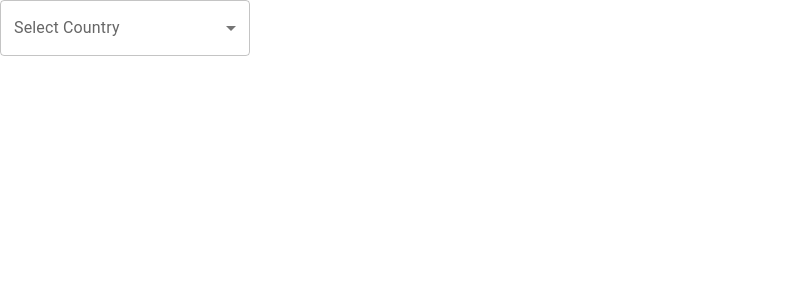
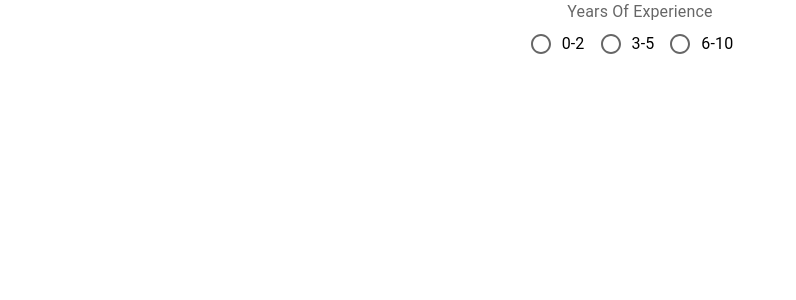
Before and after one commit to abhilashsethi/react-mui-demo, a React (Create React App) app: page / in a window 1280 px wide. Shown: the top 300 px of the page, without its empty margins (0-796 px from the left). Built offline with nearby package versions, Linux system fonts and the light colour scheme.

Commit message:
muiRadioButton

```diff
--- a/src/App.tsx
+++ b/src/App.tsx
@@ -3,6 +3,7 @@ import MuiButtons from "./components/MuiButtons";
 import MuiTypography from "./components/MuiTypography";
 import MuiTextField from "./components/MuiTextField";
 import MuiSelect from "./components/MuiSelect";
+import MuiRadioButton from "./components/MuiRadioButton";
 
 function App() {
 	return (
@@ -10,7 +11,8 @@ function App() {
 			{/* <MuiTypography /> */}
 			{/* <MuiButtons /> */}
 			{/* <MuiTextField /> */}
-			<MuiSelect />
+			{/* <MuiSelect /> */}
+			<MuiRadioButton />
 		</div>
 	);
 }
--- /dev/null
+++ b/src/components/MuiRadioButton.tsx
@@ -0,0 +1,39 @@
+import React, { useState } from "react";
+import {
+	Box,
+	FormControl,
+	FormLabel,
+	RadioGroup,
+	FormControlLabel,
+	Radio,
+} from "@mui/material";
+
+const MuiRadioButton = () => {
+	const [value, setValue] = useState("");
+	console.log({
+		value,
+	});
+	const handleChange = (e: React.ChangeEvent<HTMLInputElement>) => {
+		setValue(e.target.value);
+	};
+	return (
+		<Box>
+			<FormControl>
+				<FormLabel id="job-experience">Years Of Experience</FormLabel>
+				<RadioGroup
+					name="job-group"
+					aria-labelledby="job-experience"
+					value={value}
+					onChange={handleChange}
+					row
+				>
+					<FormControlLabel control={<Radio />} label="0-2" value={"0-2"} />
+					<FormControlLabel control={<Radio />} label="3-5" value={"3-5"} />
+					<FormControlLabel control={<Radio />} label="6-10" value={"6-10"} />
+				</RadioGroup>
+			</FormControl>
+		</Box>
+	);
+};
+
+export default MuiRadioButton;
```
